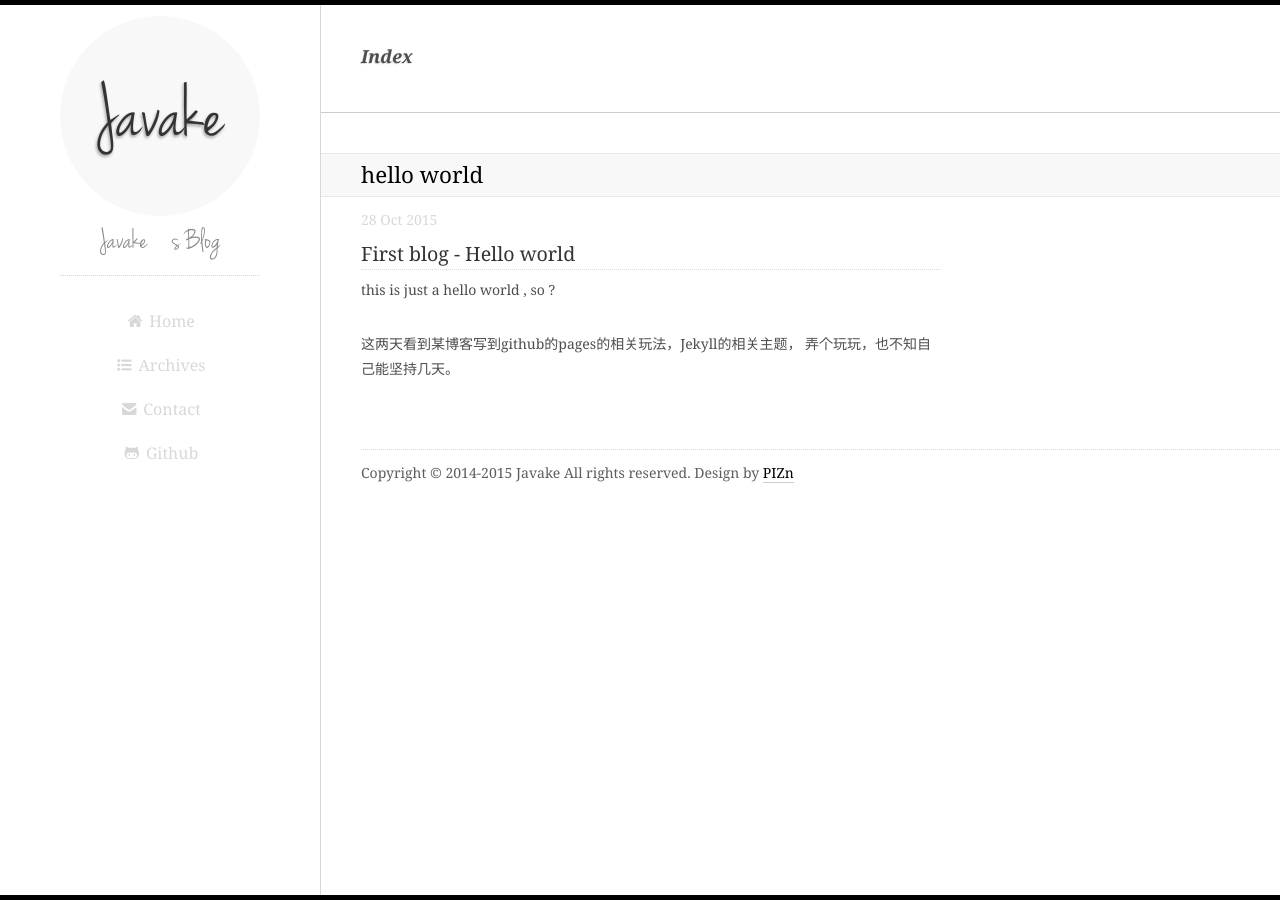
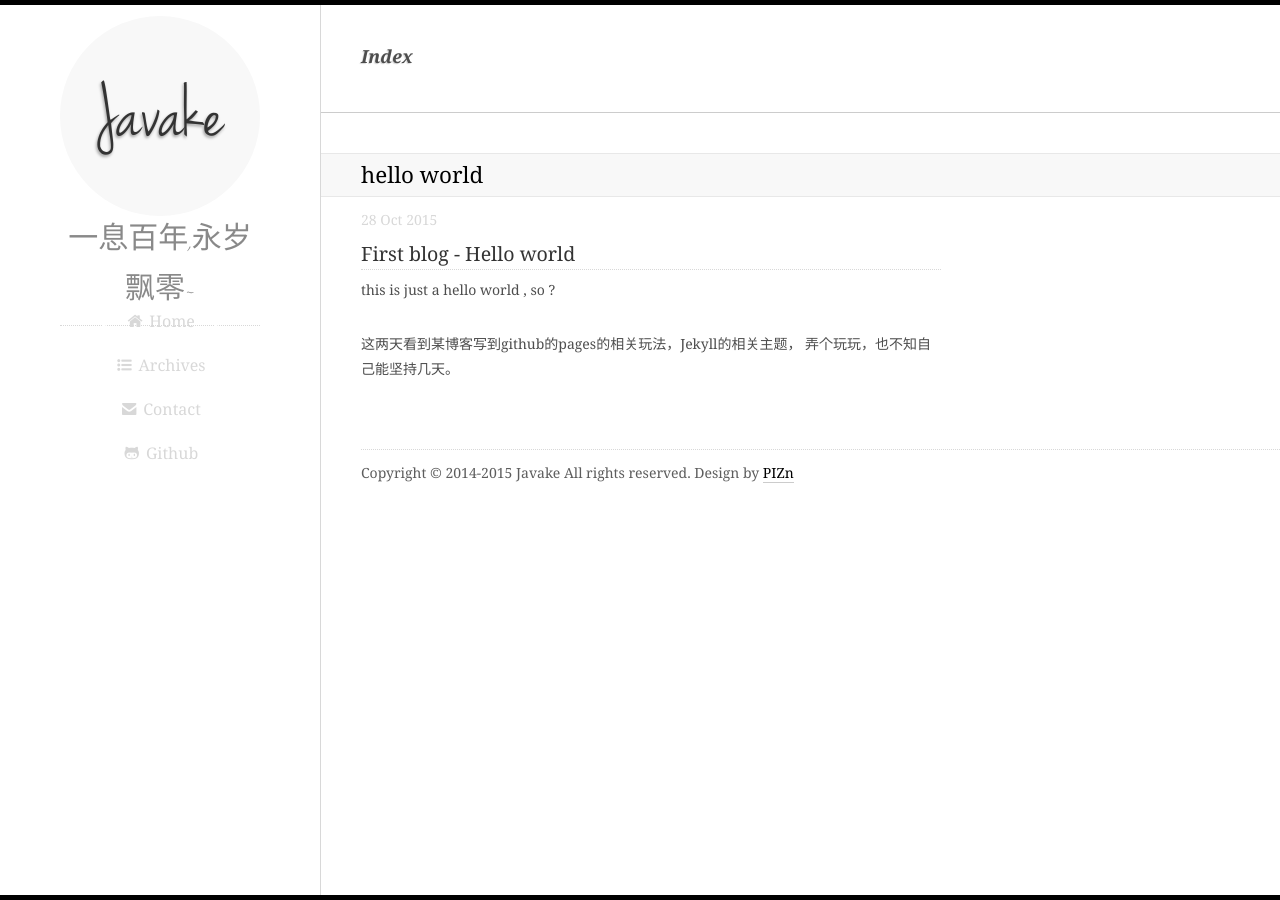
Before and after one commit to javake/javake.github.io, a Jekyll site: the page built from index.html, in a window 1280 px wide. Built offline with Jekyll 4.4.1, drawn with Linux system fonts in a browser that asks for light colours; Markdown is read by kramdown in place of the engine named in the settings; the list of posts is cut into pages by our own code.

Commit message:
update blogDesc

```diff
--- a/_config.yml
+++ b/_config.yml
@@ -25,7 +25,7 @@ imageLink:        /images/pen.jpg
 
 style:            /css/style.css
 blogName:         Javake
-blogDesc:         Javake`s Blog
+blogDesc:         一息百年,永岁飘零~
 favicon:          /favicon.ico
 theme:            default
 
```
